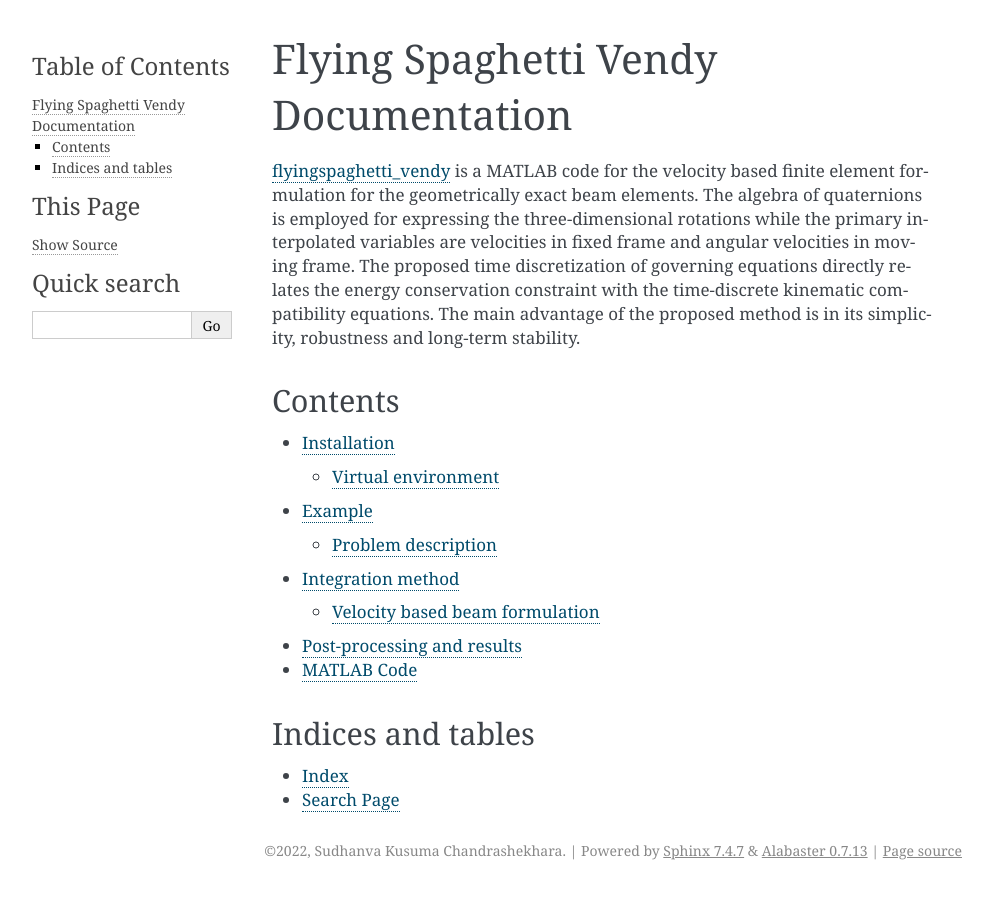
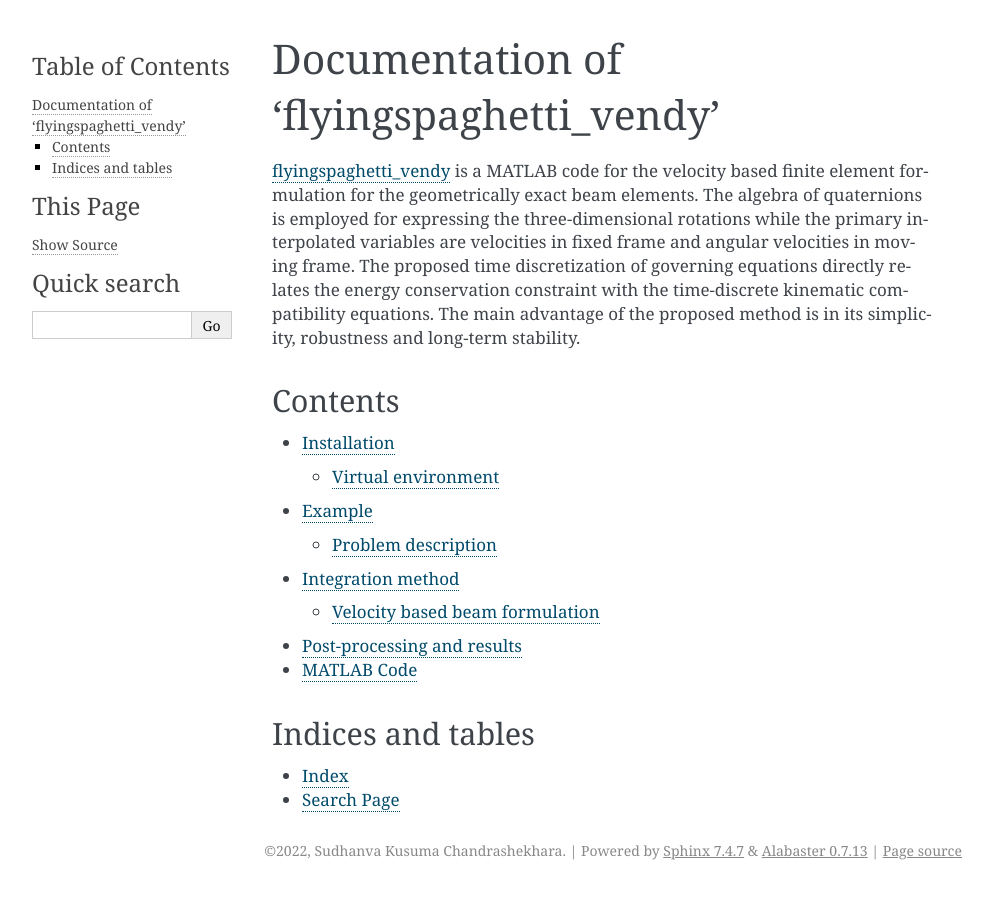
Before and after one commit to THREAD-3-2/flyingspaghetti_vendy, a Sphinx documentation site: the page built from docs/index.rst, in a window 1280 px wide. Shown: the whole page, without its empty margins (148-1140 px from the left). Built offline with Sphinx 7.4.7, drawn with Linux system fonts in a browser that asks for light colours.

Commit message:
Update index.rst

```diff
--- a/docs/index.rst
+++ b/docs/index.rst
@@ -3,7 +3,7 @@
    You can adapt this file completely to your liking, but it should at least
    contain the root `toctree` directive.
 =================================================
-Flying Spaghetti Vendy Documentation
+Documentation of 'flyingspaghetti_vendy'
 =================================================
 
 `flyingspaghetti_vendy <https://github.com/THREAD-3-2/flyingspaghetti_vendy>`_
```
